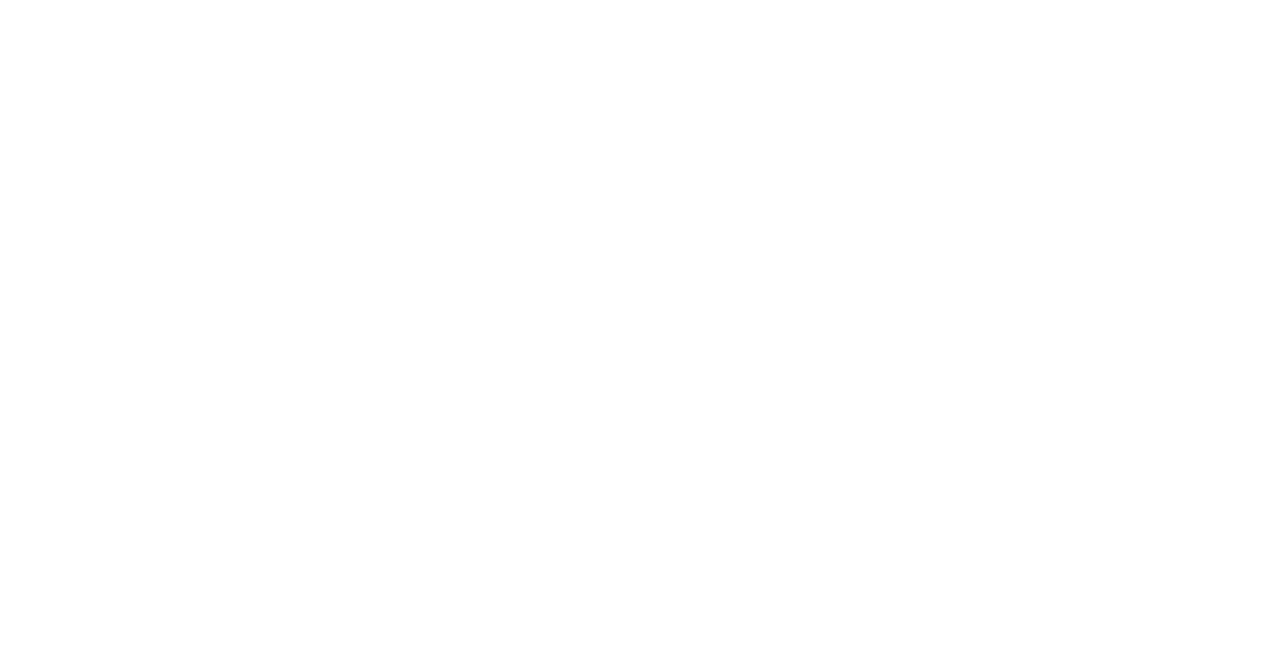
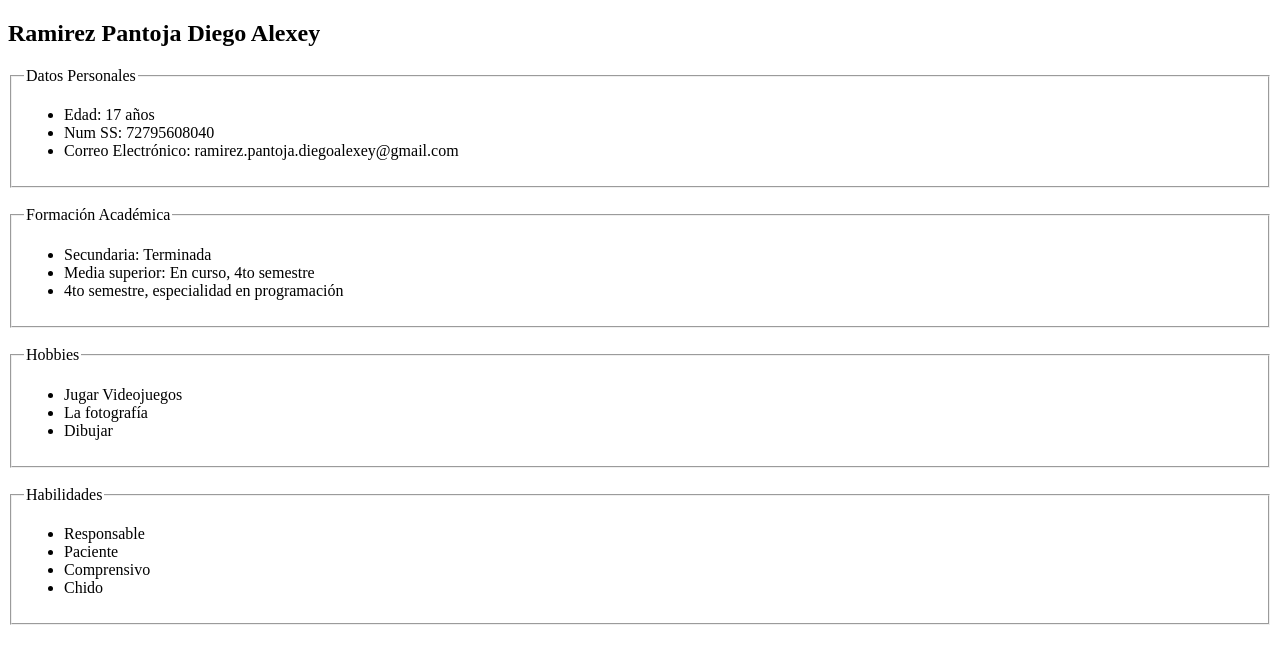
Before and after one commit to Shotgun436/4IV7-PSW-RAMIREZ-PANTOJA-DIEGO-ALEXEY, a plain HTML site: page index.html in a window 1280 px wide. Drawn offline with Linux system fonts and the light colour scheme.

Commit message:
2 versión

```diff
--- a/index.html
+++ b/index.html
@@ -4,9 +4,46 @@
     <meta charset="UTF-8">
     <meta http-equiv="X-UA-Compatible" content="IE=edge">
     <meta name="viewport" content="width=device-width, initial-scale=1.0">
-    <title>Document</title>
+    <title>Curriculo</title>
 </head>
 <body>
+    <h2>Ramirez Pantoja Diego Alexey</h2>
 
+    <fieldset>
+        <legend>Datos Personales</legend>
+        <ul>
+            <li>Edad: 17 años</li>
+            <li>Num SS: 72795608040</li>
+            <li>Correo Electrónico: ramirez.pantoja.diegoalexey@gmail.com</li>
+        </ul>
+    </fieldset>
+    <br>
+    <fieldset>
+        <legend>Formación Académica</legend>
+        <ul>
+            <li>Secundaria: Terminada</li>
+            <li>Media superior: En curso, 4to semestre</li>
+            <li>4to semestre, especialidad en programación</li>
+        </ul>
+    </fieldset>
+    <br>
+    <fieldset>
+        <legend>Hobbies</legend>
+        <ul>
+            <li>Jugar Videojuegos</li>
+            <li>La fotografía</li>
+            <li>Dibujar</li>
+        </ul>
+    </fieldset>
+    <br>
+    <fieldset>
+        <legend>Habilidades</legend>
+        <ul>
+            <li>Responsable</li>
+            <li>Paciente</li>
+            <li>Comprensivo</li>
+            <li>Chido</li>
+        </ul>
+    </fieldset>
 </body>
 </html>
```
